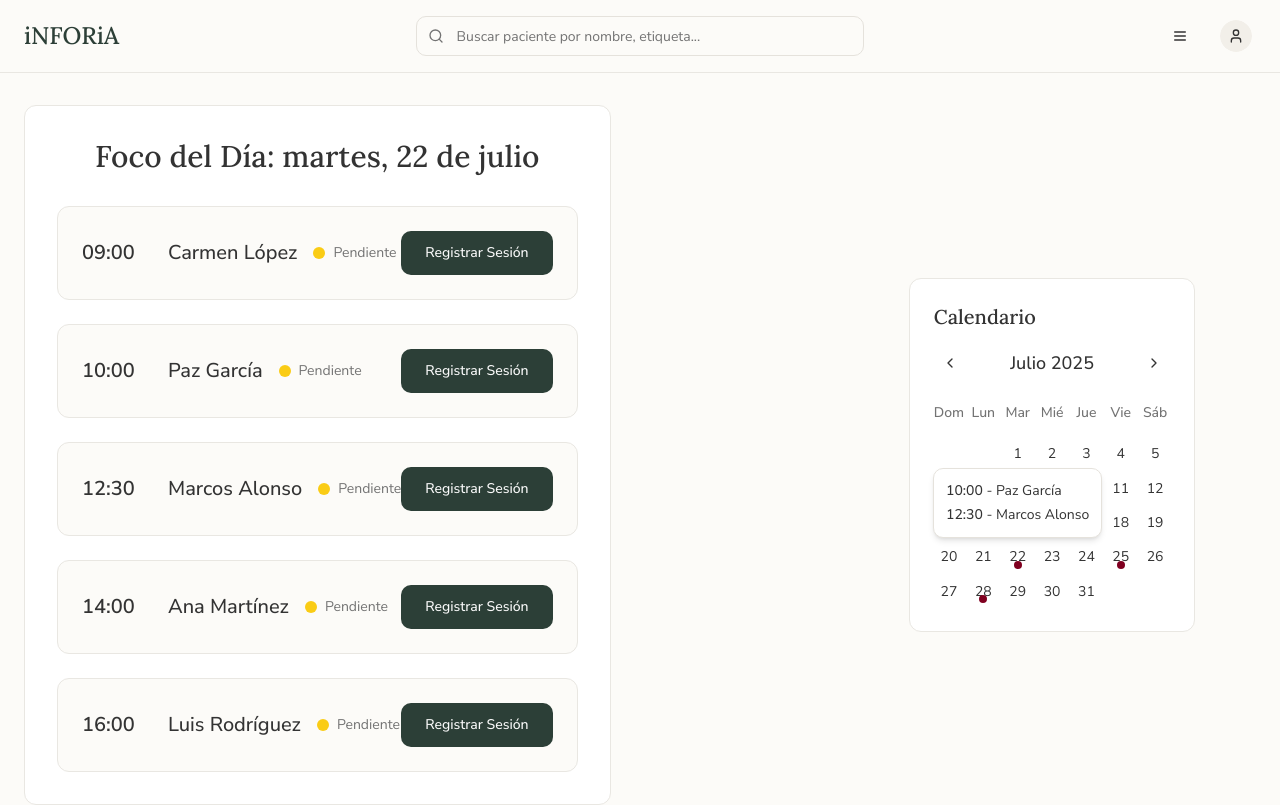
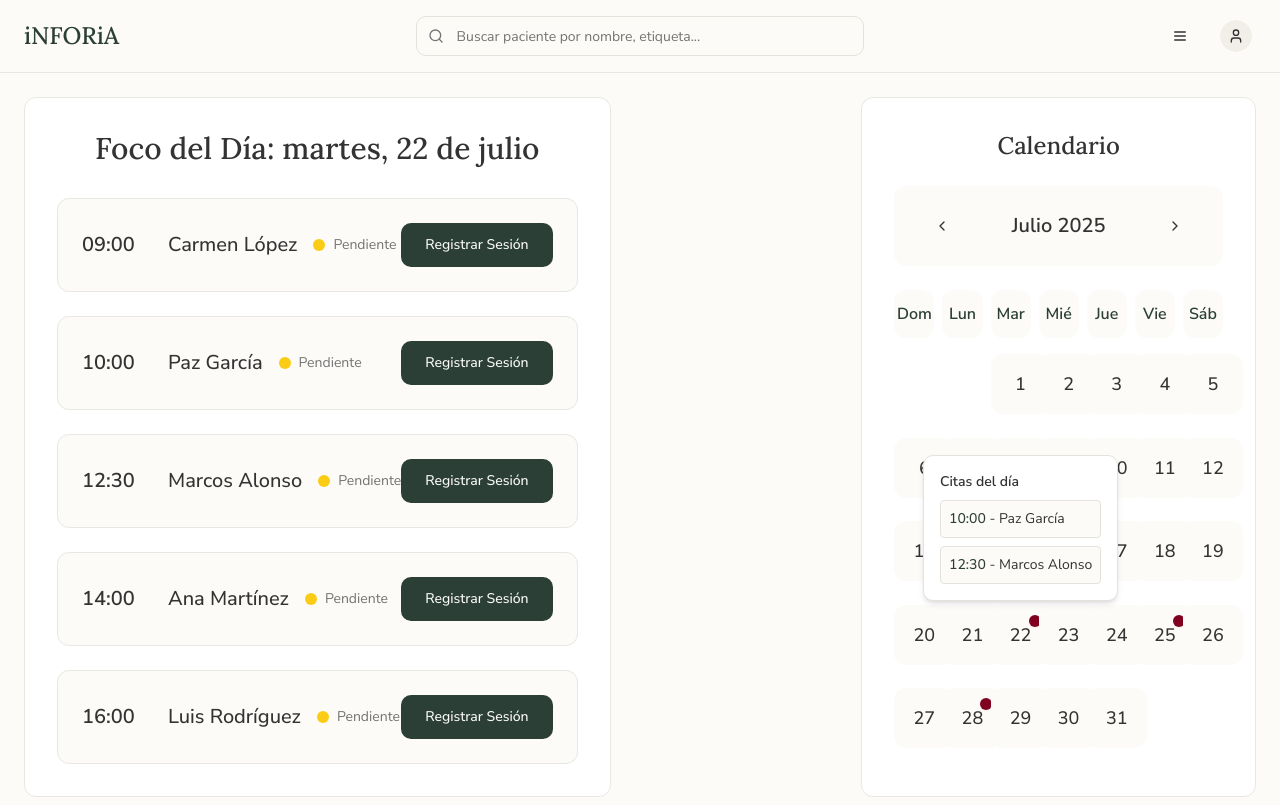
Before and after one commit to projectexinoxano-lab/inforia-knowledge-flow, a React (Vite) app: page / in a window 1280 px wide. Both pictures are taken after a click on the button "22". Built offline with nearby package versions, Linux system fonts and the light colour scheme.

Commit message:
Fix calendar spacing
Adjusted the calendar component to better utilize available space and removed unnecessary blank areas, ensuring a more visually balanced and complete design.

```diff
--- a/src/components/CalendarModule.tsx
+++ b/src/components/CalendarModule.tsx
@@ -73,75 +73,76 @@ const CalendarModule = () => {
   const weekDays = ["Dom", "Lun", "Mar", "Mié", "Jue", "Vie", "Sáb"];
 
   return (
-    <div className="bg-card rounded-lg border border-module-border p-6">
+    <div className="bg-card rounded-lg border border-module-border p-8 h-full flex flex-col">
       {/* Title */}
-      <h3 className="font-serif text-xl font-medium text-foreground mb-4">
+      <h3 className="font-serif text-2xl font-medium text-foreground mb-6 text-center">
         Calendario
       </h3>
 
       {/* Month Navigation */}
-      <div className="flex items-center justify-between mb-4">
+      <div className="flex items-center justify-between mb-6 bg-background rounded-lg p-4">
         <Button
           variant="ghost"
-          size="icon"
+          size="lg"
           onClick={() => navigateMonth("prev")}
-          className="h-8 w-8"
+          className="h-12 w-12 hover:bg-primary hover:text-primary-foreground"
         >
-          <ChevronLeft className="h-4 w-4" />
+          <ChevronLeft className="h-6 w-6" />
         </Button>
 
-        <span className="text-lg font-medium text-foreground">
+        <span className="text-xl font-semibold text-foreground px-4">
           {monthNames[currentDate.getMonth()]} {currentDate.getFullYear()}
         </span>
 
         <Button
           variant="ghost"
-          size="icon"
+          size="lg"
           onClick={() => navigateMonth("next")}
-          className="h-8 w-8"
+          className="h-12 w-12 hover:bg-primary hover:text-primary-foreground"
         >
-          <ChevronRight className="h-4 w-4" />
+          <ChevronRight className="h-6 w-6" />
         </Button>
       </div>
 
       {/* Week Days Header */}
-      <div className="grid grid-cols-7 gap-1 mb-2">
+      <div className="grid grid-cols-7 gap-2 mb-4">
         {weekDays.map((day) => (
-          <div key={day} className="text-center text-sm font-medium text-muted-foreground py-2">
+          <div key={day} className="text-center text-base font-semibold text-primary py-3 bg-background rounded-lg">
             {day}
           </div>
         ))}
       </div>
 
       {/* Calendar Grid */}
-      <div className="grid grid-cols-7 gap-1">
+      <div className="grid grid-cols-7 gap-2 flex-1">
         {days.map((day, index) => (
-          <div key={index} className="aspect-square flex items-center justify-center relative">
+          <div key={index} className="aspect-square flex items-center justify-center relative min-h-[60px]">
             {day.date > 0 && (
               <>
                 {day.hasAppointments && day.appointments ? (
                   <HoverCard>
                     <HoverCardTrigger asChild>
-                      <button className="w-full h-full flex items-center justify-center text-sm text-foreground hover:bg-calendar-hover rounded-md transition-calm relative">
+                      <button className="w-full h-full flex items-center justify-center text-lg font-medium text-foreground hover:bg-calendar-hover rounded-lg transition-calm relative bg-background border-2 border-transparent hover:border-primary hover:shadow-lg">
                         {day.date}
                         <div
-                          className="absolute bottom-1 left-1/2 transform -translate-x-1/2 w-2 h-2 rounded-full"
+                          className="absolute top-2 right-2 w-3 h-3 rounded-full shadow-sm"
                           style={{ backgroundColor: "#800020" }}
                         />
                       </button>
                     </HoverCardTrigger>
-                    <HoverCardContent className="w-auto p-3" side="top">
-                      <div className="space-y-1">
+                    <HoverCardContent className="w-auto p-4" side="top">
+                      <div className="space-y-2">
+                        <h4 className="font-semibold text-sm text-foreground mb-2">Citas del día</h4>
                         {day.appointments.map((appointment, idx) => (
-                          <div key={idx} className="text-sm">
-                            <span className="font-medium">{appointment.time}</span> - {appointment.patientName}
+                          <div key={idx} className="text-sm p-2 bg-background rounded border">
+                            <span className="font-medium text-primary">{appointment.time}</span> - {appointment.patientName}
                           </div>
                         ))}
                       </div>
                     </HoverCardContent>
                   </HoverCard>
                 ) : (
-                  <div className="w-full h-full flex items-center justify-center text-sm text-foreground hover:bg-calendar-hover rounded-md transition-calm">
+                  <div className="w-full h-full flex items-center justify-center text-lg font-medium text-foreground hover:bg-calendar-hover rounded-lg transition-calm bg-background border-2 border-transparent hover:border-muted">
                     {day.date}
                   </div>
                 )}
--- a/src/components/MainDashboard.tsx
+++ b/src/components/MainDashboard.tsx
@@ -9,15 +9,15 @@ const MainDashboard = () => {
       <DashboardHeader />
 
       {/* Main Content Area */}
-      <main className="container mx-auto px-6 py-8 h-[calc(100vh-100px)]">
-        <div className="grid grid-cols-10 gap-8 h-full">
-          {/* Left Column - 70% width (7 out of 10 columns) */}
-          <div className="col-span-7 flex items-center">
+      <main className="container mx-auto px-6 py-6 h-[calc(100vh-90px)]">
+        <div className="grid grid-cols-12 gap-6 h-full">
+          {/* Left Column - 65% width (8 out of 12 columns) */}
+          <div className="col-span-8 flex items-center">
             <DayFocus />
           </div>
 
-          {/* Right Column - 30% width (3 out of 10 columns) */}
-          <div className="col-span-3 flex items-center">
+          {/* Right Column - 35% width (4 out of 12 columns) */}
+          <div className="col-span-4 flex items-stretch">
             <CalendarModule />
           </div>
         </div>
```
